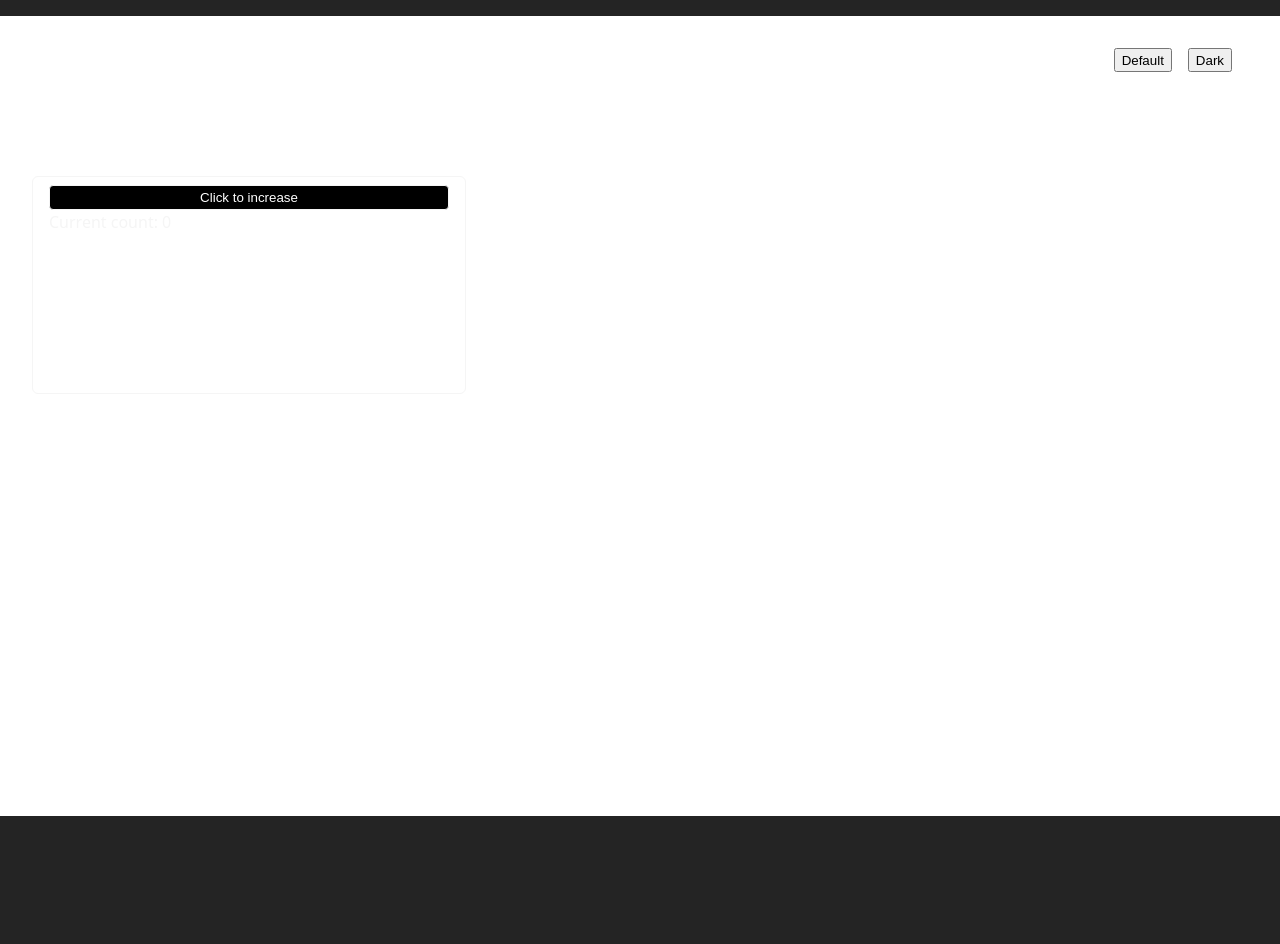
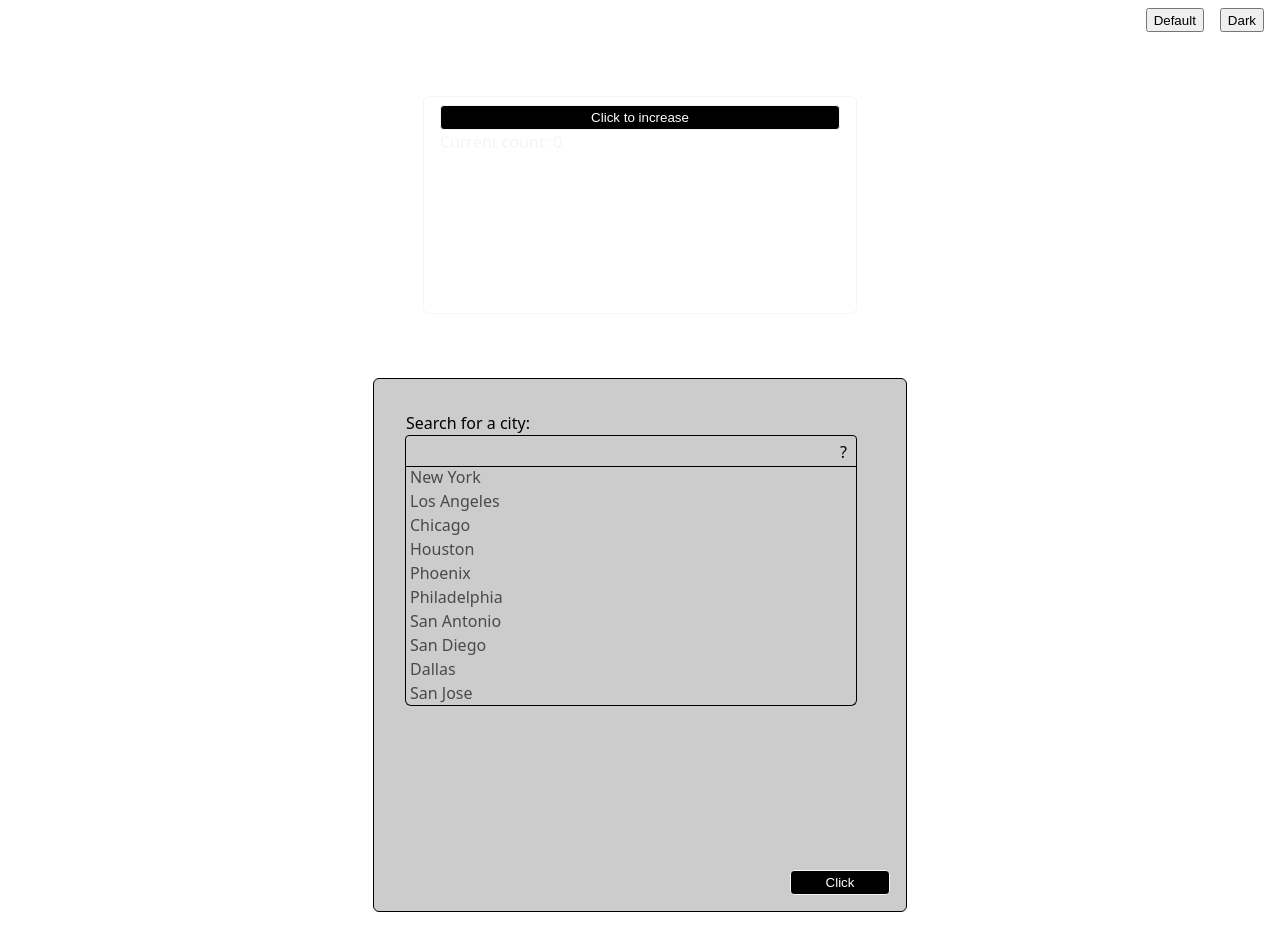
Before and after one commit to kalinowski-pawel/interview-tasks, a React (Vite) app: page / in a window 1280 px wide. Before the commit the page ends 816 px from the top, so only its background shows below. Built offline with nearby package versions, Linux system fonts and the light colour scheme.

Commit message:
search box component created handled search with debounce and custom styles for input

```diff
--- a/src/App.module.scss
+++ b/src/App.module.scss
@@ -4,16 +4,15 @@ header {
   justify-content: flex-end;
   align-content: center;
   column-gap: 1rem;
-  margin-top: 1rem;
+  margin-top: 0.5rem;
   margin-right: 1rem;
-  padding: 2rem;
 }
 
 .section {
   display: flex;
   flex-direction: column;
   padding: 2rem;
-  justify-content: flex-start;
+  align-items: center;
 
   &__header{
     display: flex;
--- a/src/App.tsx
+++ b/src/App.tsx
@@ -1,5 +1,5 @@
 import React, { useState } from 'react';
-import { SimpleCounter } from '@@components';
+import { SimpleCounter, SearchBox } from '@@components';
 import { ThemeProvider } from './ThemeProvider.tsx';
 
 import styles from './App.module.scss';
@@ -29,6 +29,10 @@ function App() {
         <header className={styles.section__header}>Button counter</header>
         <SimpleCounter />
       </div>
+
+      <div className={styles.section}>
+        <SearchBox />
+      </div>
     </ThemeProvider>
   );
 }
--- /dev/null
+++ b/src/components/SearchBox/SearchBox.module.scss
@@ -0,0 +1,90 @@
+.container {
+  display: flex;
+  flex-direction: column;
+  justify-content: space-between;
+  background-color: #ccc;
+  border: 1px solid #000;
+  border-radius: 6px;
+  width: 500px;
+  height: 500px;
+  padding: 1rem;
+
+  &__content {
+    display: flex;
+    flex-direction: column;
+    align-items: center;
+    justify-self: center;
+    width: 450px;
+    border-radius: 6px;
+    padding: 1rem;
+
+    label {
+      display: flex;
+      align-self: start;
+      color: #000;
+    }
+
+    &__box {
+      display: flex;
+      flex-direction: column;
+      align-items: start;
+      color: #4a4a4a;
+      width: 450px;
+      min-height: 200px;
+      border-left: 1px solid #000;
+      border-right: 1px solid #000;
+      border-bottom: 1px solid #000;
+      border-radius: 0 0 6px 6px;
+
+    }
+
+    &__wrapper {
+      position: relative;
+      display: flex;
+      width: 452px;
+      height: 30px;
+      padding: 0;
+
+      &::after {
+        content: '?';
+        position: absolute;
+        right: 10px;
+        top: 5px;
+        color: black;
+      }
+
+      input {
+        display: flex;
+        height: 30px;
+        width: 450px;
+        padding: 0;
+        color: #000;
+
+        border-radius: 4px 4px 0 0;
+        border-top: 1px solid #000;
+        border-left: 1px solid #000;
+        border-right: 1px solid #000;
+        border-bottom: 1px solid #000;
+
+        box-shadow: none;
+        background-color: transparent;
+
+        &:focus {
+          box-shadow: none;
+          padding: 0;
+          border: 1px solid green;
+          outline: none;
+        }
+
+        &:hover {
+          background-color: lightsalmon;
+        }
+      }
+    }
+  }
+
+  &__footer {
+    display: flex;
+    justify-content: flex-end;
+  }
+}
--- /dev/null
+++ b/src/components/SearchBox/SearchBox.tsx
@@ -0,0 +1,69 @@
+import React, { useState, useEffect } from 'react';
+import { SimpleButton } from '@@components';
+
+import styles from './SearchBox.module.scss';
+
+const DEBOUNCE_DELAY = 300;
+const OPTIONS = [
+  'New York',
+  'Los Angeles',
+  'Chicago',
+  'Houston',
+  'Phoenix',
+  'Philadelphia',
+  'San Antonio',
+  'San Diego',
+  'Dallas',
+  'San Jose',
+];
+
+const SearchBox = () => {
+  const [phrase, setPhrase] = useState<string | null>(null);
+  const [resultPhrases, setResultPhrases] = useState<string[]>(OPTIONS);
+
+  const handleChange = (event: React.ChangeEvent<HTMLInputElement>) => {
+    setPhrase(event.target.value);
+  };
+  const renderResults = () => {
+    return resultPhrases.map((element) => (
+      <div key={element} style={{ paddingLeft: '4px' }}>
+        {element}
+      </div>
+    ));
+  };
+
+  const debouncedSearch = (callback: () => void, delay = DEBOUNCE_DELAY) => {
+    const timeout = setTimeout(() => {
+      callback();
+    }, delay);
+    return () => clearTimeout(timeout);
+  };
+
+  useEffect(() => {
+    if (phrase && phrase?.length > 2) {
+      debouncedSearch(() => {
+        const results = OPTIONS.filter((option) => option.toLowerCase().includes(phrase.toLowerCase()));
+        setResultPhrases(results);
+      });
+    } else if (phrase === '') {
+      setResultPhrases(OPTIONS);
+    }
+  }, [phrase]);
+
+  return (
+    <div className={styles.container}>
+      <div className={styles.container__content}>
+        <label htmlFor="search-input">Search for a city:</label>
+        <div className={styles.container__content__wrapper}>
+          <input type="text" onChange={handleChange} id="search-input" />
+        </div>
+        <div className={styles.container__content__box}>{renderResults()}</div>
+      </div>
+      <div className={styles.container__footer}>
+        <SimpleButton onClick={() => console.debug('clicked')} />
+      </div>
+    </div>
+  );
+};
+
+export default SearchBox;
--- a/src/components/index.ts
+++ b/src/components/index.ts
@@ -1,3 +1,4 @@
 export { default as SimpleButton } from './SimpleButton/SimpleButton';
 export { default as SimpleCounter } from './SimpleCounter/SimpleCounter';
 export { default as SimpleCountdown } from './SimpleCountdown/SimpleCountdown';
+export { default as SearchBox } from './SearchBox/SearchBox';
--- a/src/design/theme.scss
+++ b/src/design/theme.scss
@@ -3,7 +3,6 @@
 .default {
   background-color: colors.$white;
   width: 100vw;
-  height: 100vh;
 
   --btn-bg: colors.$black;
   --btn-fg: colors.$white;
--- a/src/index.css
+++ b/src/index.css
@@ -31,6 +31,7 @@ body {
 
 #root {
     width: 100%;
+    display: flex;
 }
 
 h1 {
```
